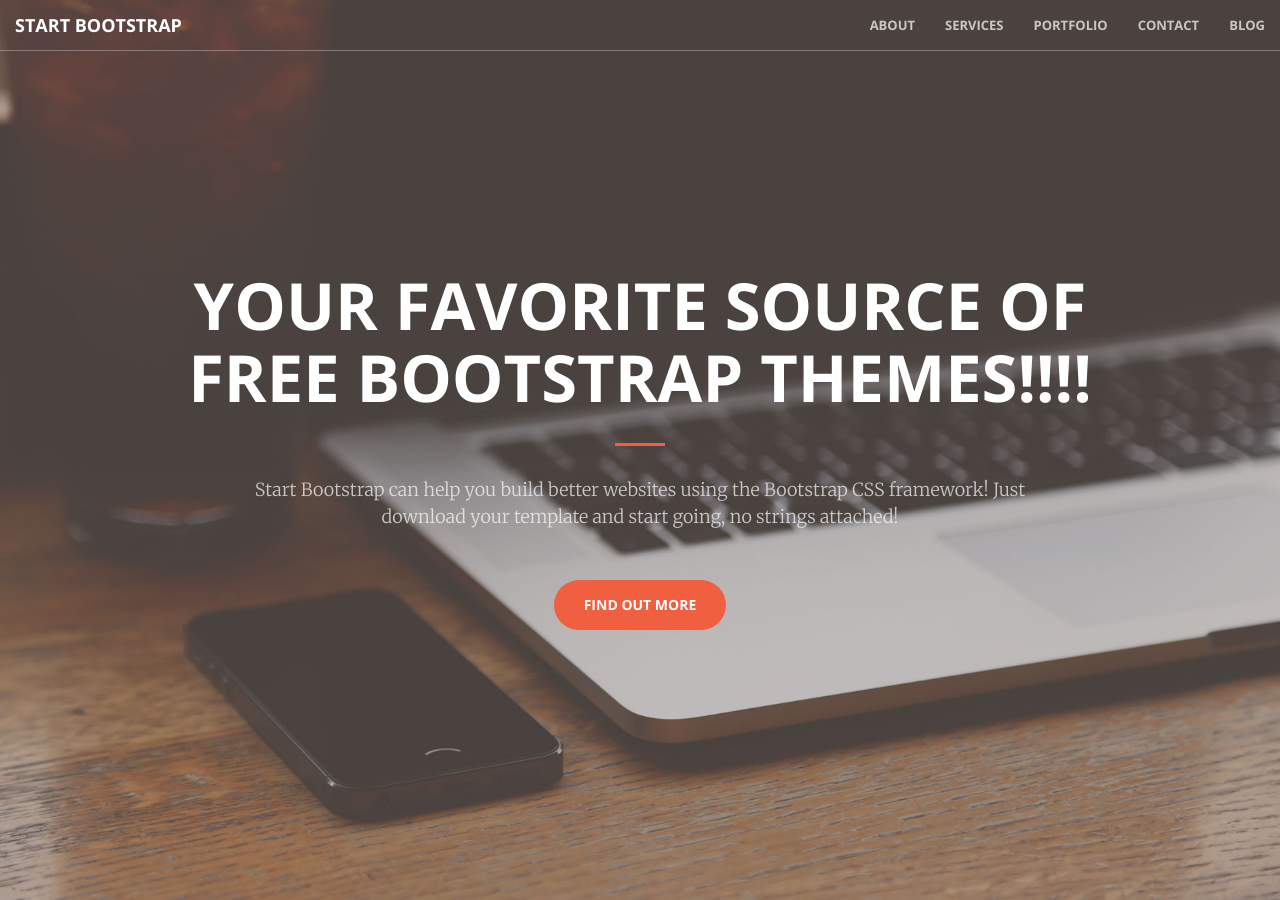
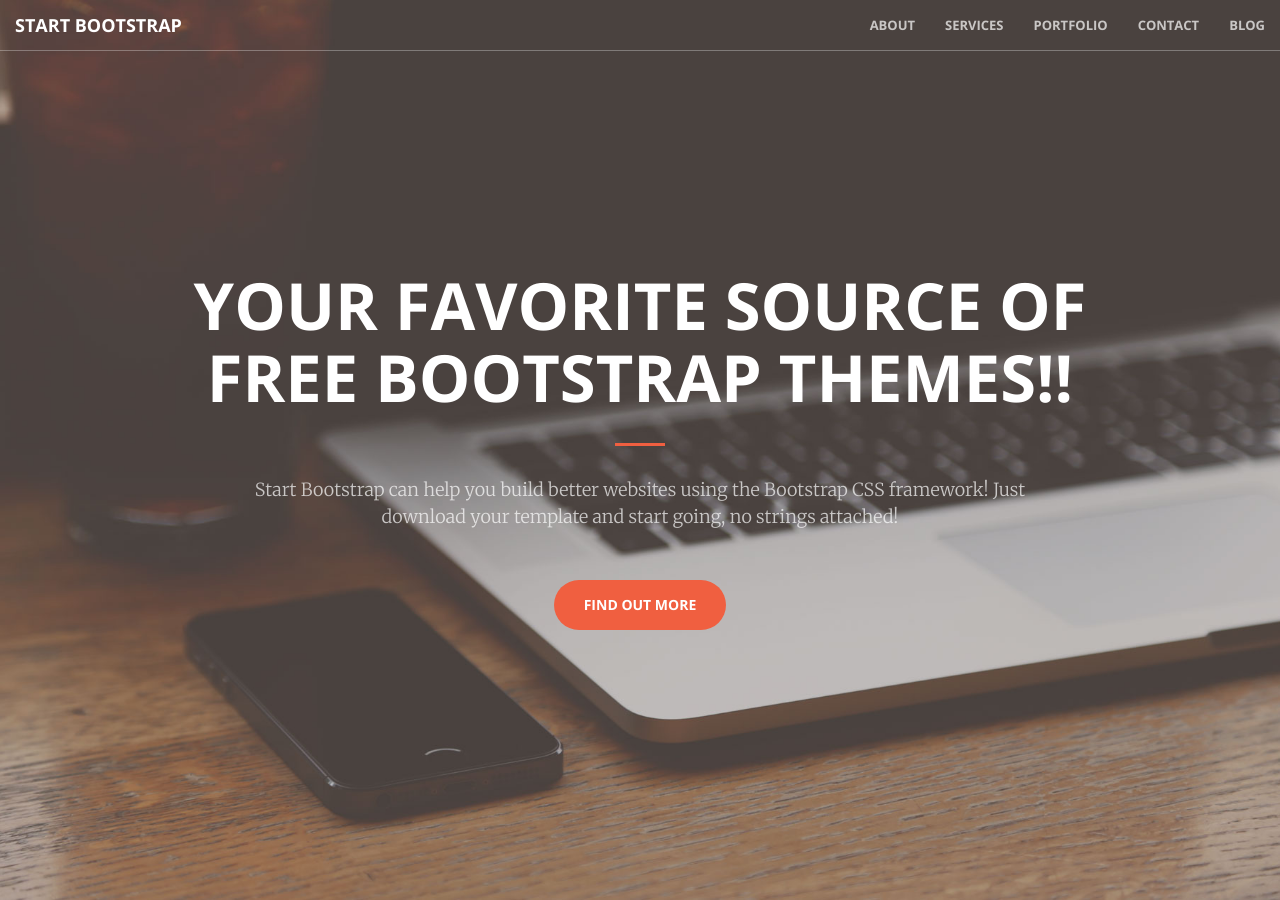
Before and after one commit to lebsral/CloudCannonExample, a Jekyll site: the page built from index.html, in a window 1280 px wide and 900 px high. Built offline with Jekyll 4.4.1, drawn with Linux system fonts in a browser that asks for light colours.

Commit message:
Updated 'index.html' via CloudCannon

```diff
--- a/index.html
+++ b/index.html
@@ -5,7 +5,7 @@
     <header>
         <div class="header-content">
             <div class="header-content-inner">
-                <h1 class="editable">Your Favorite Source of Free Bootstrap Themes!!!!</h1>
+                <h1 class="editable">Your Favorite Source of Free Bootstrap Themes!!</h1>
                 <hr />
                 <p class="editable">Start Bootstrap can help you build better websites using the Bootstrap CSS framework! Just download your template and start going, no strings attached!</p>
                 <a href="#about" class="btn btn-primary btn-xl page-scroll">Find Out More</a>
```
